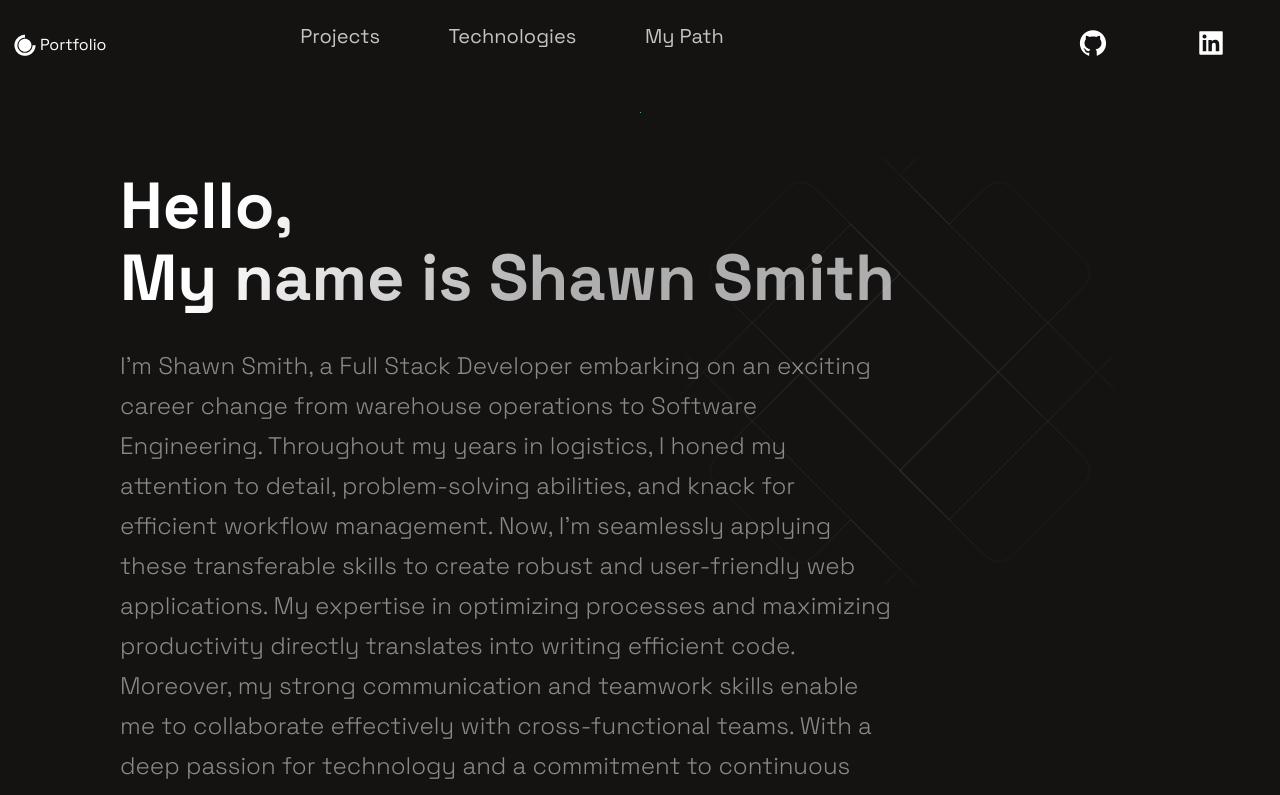
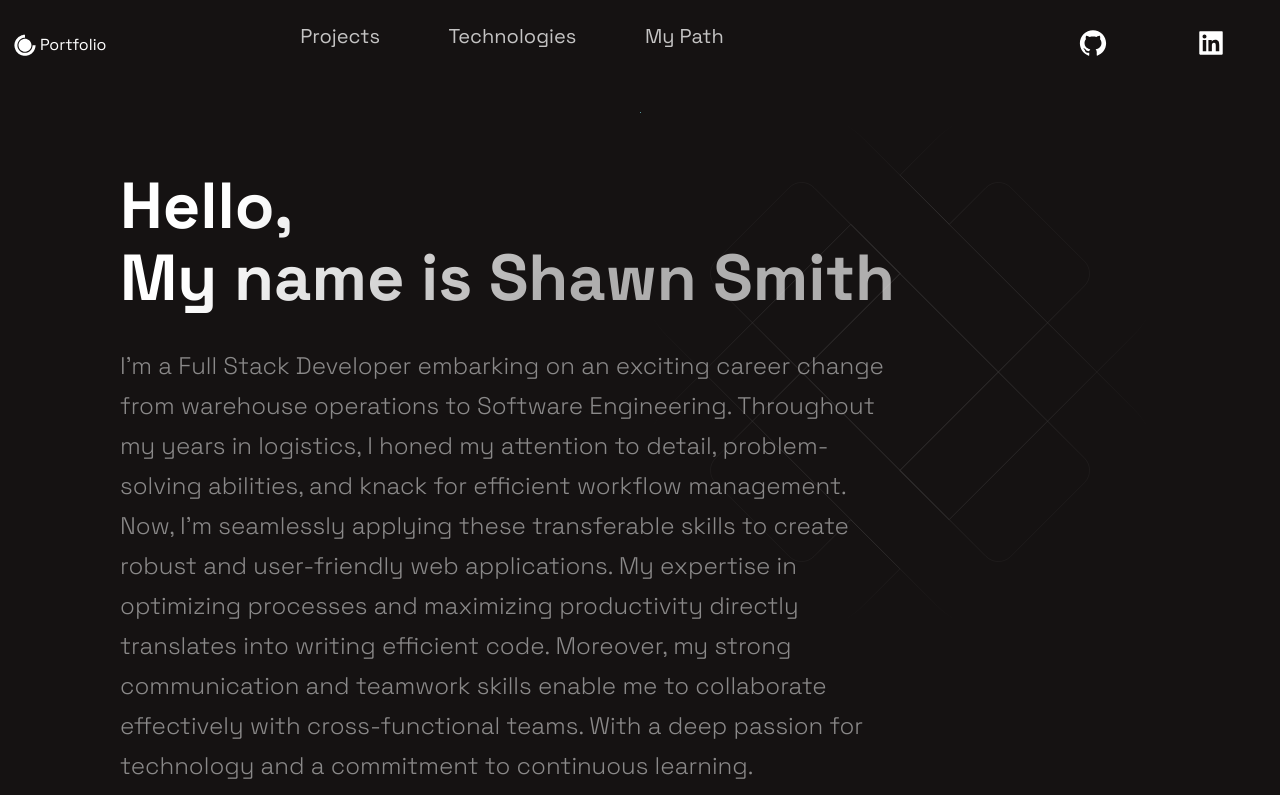
Before and after one commit to Shawn-Smith24/portfolio-site, a Next.js app: page / in a window 1280 px wide. Shown: the top 795 px of the page. Built offline with nearby package versions, Linux system fonts and the light colour scheme.

Commit message:
hero change

```diff
--- a/src/components/Hero/Hero.js
+++ b/src/components/Hero/Hero.js
@@ -13,7 +13,7 @@ const Hero = (props) => (
           My name is Shawn Smith
         </SectionTitle>
         <SectionText>
-        I'm Shawn Smith, a Full Stack Developer embarking on an exciting career change from warehouse operations to Software Engineering. Throughout my years in logistics, I honed my attention to detail, problem-solving abilities, and knack for efficient workflow management. Now, I'm seamlessly applying these transferable skills to create robust and user-friendly web applications. My expertise in optimizing processes and maximizing productivity directly translates into writing efficient code. Moreover, my strong communication and teamwork skills enable me to collaborate effectively with cross-functional teams. With a deep passion for technology and a commitment to continuous learning.
+        I'm a Full Stack Developer embarking on an exciting career change from warehouse operations to Software Engineering. Throughout my years in logistics, I honed my attention to detail, problem-solving abilities, and knack for efficient workflow management. Now, I'm seamlessly applying these transferable skills to create robust and user-friendly web applications. My expertise in optimizing processes and maximizing productivity directly translates into writing efficient code. Moreover, my strong communication and teamwork skills enable me to collaborate effectively with cross-functional teams. With a deep passion for technology and a commitment to continuous learning.
         </SectionText>
         {/* <Button onClick={() => window.location = 'https://dev.to/shawnsmith24'}>Blog</Button> */}
       </LeftSection>
```
